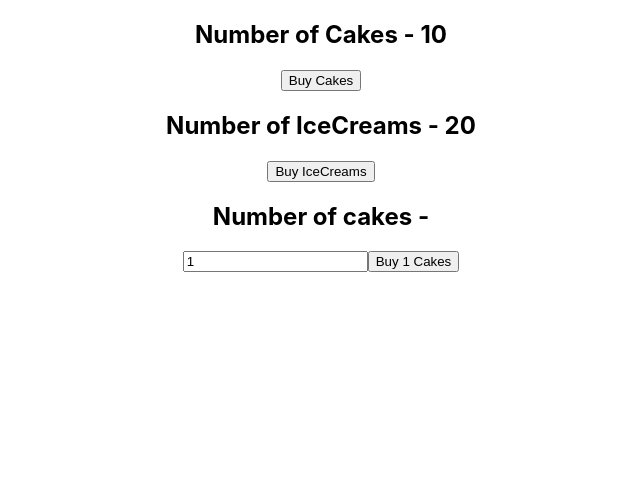
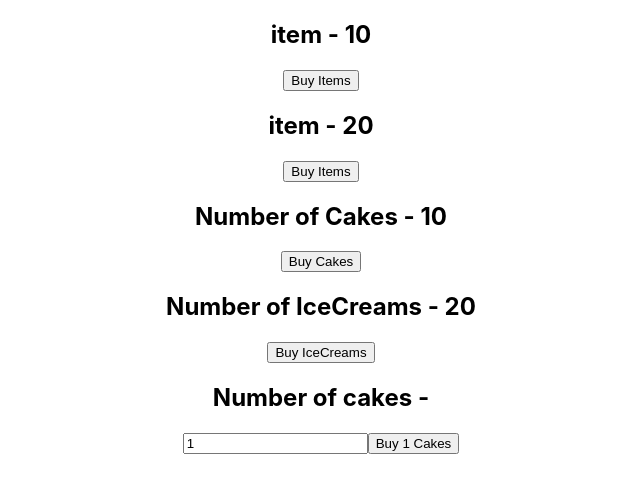
Before and after one commit to asheerali/react-redux-code-evolotion, a React (Create React App) app: page / in a window 1280 px wide. Shown: the top 492 px of the page, without its empty margins (319-959 px from the left). Built offline with nearby package versions, Linux system fonts and the light colour scheme.

Commit message:
item container

```diff
--- a/src/App.js
+++ b/src/App.js
@@ -4,11 +4,14 @@
 import HookCakeContainer from './components/HookCakeContainer';
 import IceCreamContainer from './components/iceCreamContainer';
 import NewCakeContainer from './components/NewCakeContainer';
+import ItemContainer from './components/itemContainer';
 
 function App() {
   return (
     <Provider store={store}>
     <div className="App">
+    <ItemContainer cake />
+    <ItemContainer />
      <HookCakeContainer />
      <IceCreamContainer />
      <NewCakeContainer />
--- /dev/null
+++ b/src/components/itemContainer.jsx
@@ -0,0 +1,32 @@
+import React from "react";
+import { connect } from "react-redux";
+import { buyCake, buyIceCream } from "./redux";
+
+function itemContainer(props) {
+  return (
+    <div>
+      <h2>item - {props.items} </h2>
+      <button onClick={props.buyItem}>Buy Items</button>{" "}
+    </div>
+  );
+}
+
+const mapStateToProps = (state, ownProps) => {
+  const itemState = ownProps.cake
+    ? state.cake.numOfCakes
+    : state.iceCream.numOfIceCreams;
+  return {
+    items: itemState,
+  };
+};
+
+const mapDispatchToProps = (dispatch, ownProps) => {
+  const dispatchFunction = ownProps.cake
+    ? () => dispatch(buyCake())
+    : () => dispatch(buyIceCream());
+  return {
+    buyItem: dispatchFunction,
+  };
+};
+
+export default connect(mapStateToProps, mapDispatchToProps)(itemContainer);
```
